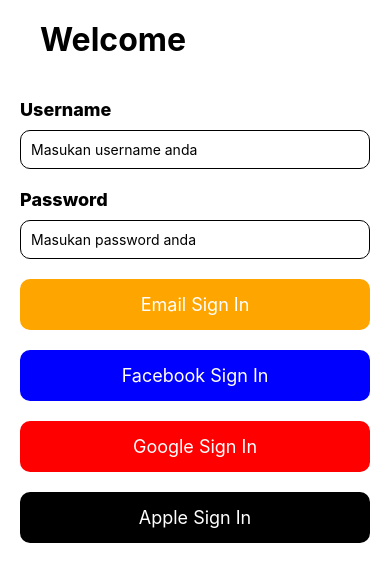
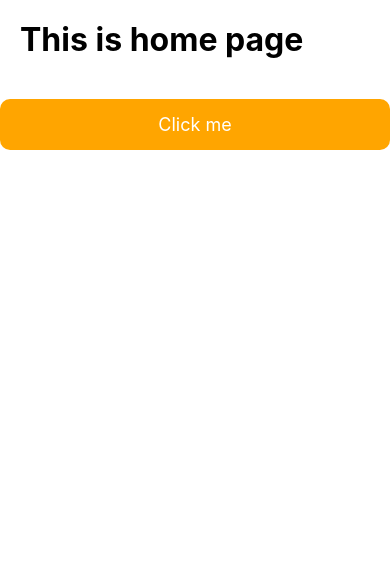
Before and after one commit to stenlyadam/BasicRN, a React Native app: screen / in a window 390 px wide. Shown: the top 582 px of the page. Built offline with nearby package versions, Linux system fonts and the light colour scheme.

Commit message:
adding home page

```diff
--- a/App.tsx
+++ b/App.tsx
@@ -1,10 +1,12 @@
 import React from 'react';
 import SignIn from './src/pages/SignIn';
+import Home from './src/pages/Home';
 
 const App = () => {
   return (
     //JSX
-    <SignIn />
+    // <SignIn />
+    <Home />
   );
 };
 
--- /dev/null
+++ b/src/pages/Home/index.tsx
@@ -0,0 +1,18 @@
+import {StyleSheet, Text, View} from 'react-native';
+import React from 'react';
+import Title from '../../components/Title';
+import Button from '../../components/Button';
+
+const Home = () => {
+  let title = 'Welcome';
+  return (
+    <View>
+      <Title text="This is home page" />
+      <Button text="Click me" />
+    </View>
+  );
+};
+
+export default Home;
+
+const styles = StyleSheet.create({});
```
Also changed, not shown: src/pages/SignIn/index.tsx (+4 -3 lines).
